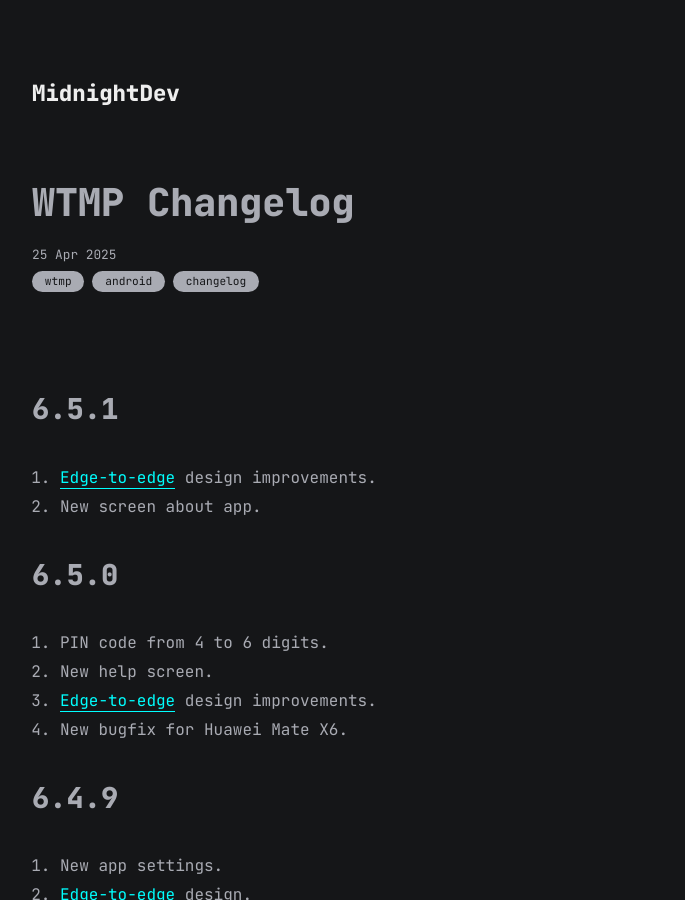
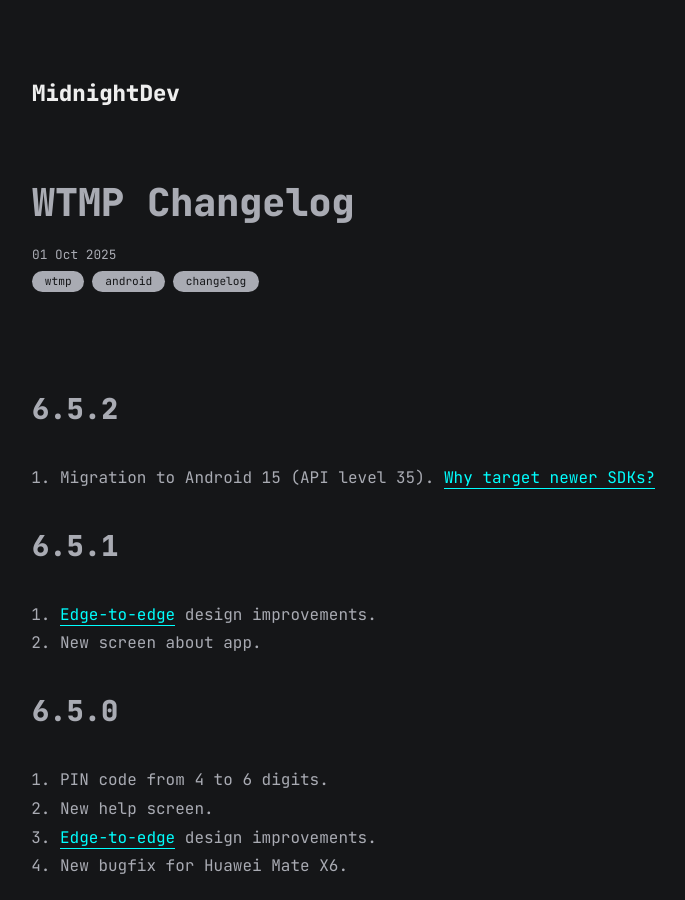
Before and after one commit to mdnghtdv/mdnghtdv.github.io, a Jekyll site: the page built from all_collections/_posts/2025-10-01-wtmp-changelog.md, in a window 1280 px wide and 900 px high. Shown: the whole window, without its empty margins (283-968 px from the left). Built offline with Jekyll 4.4.1, drawn with Linux system fonts in a browser that asks for light colours.

Commit message:
Update and rename 2025-04-25-wtmp-changelog.md to 2025-10-01-wtmp-changelog.md

```diff
--- a/all_collections/_posts/2025-04-25-wtmp-changelog.md
+++ b/all_collections/_posts/2025-10-01-wtmp-changelog.md
@@ -1,9 +1,13 @@
 ---
 layout: post
 title: WTMP Changelog
-date: 2025-04-25
+date: 2025-10-01
 categories: [wtmp, android, changelog]
 ---
+
+## 6.5.2
+
+1. Migration to Android 15 (API level 35). [Why target newer SDKs?](https://developer.android.com/google/play/requirements/target-sdk#why-target)
 
 ## 6.5.1
 
```
